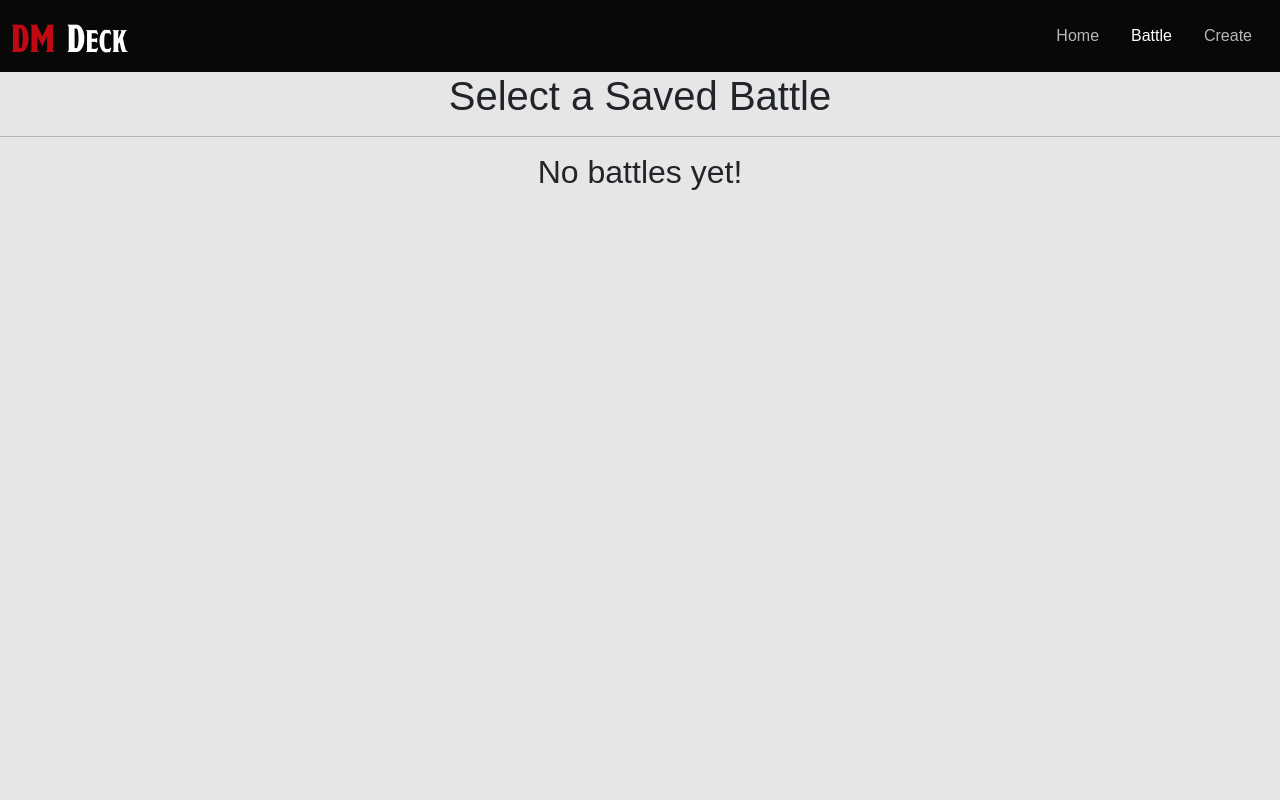
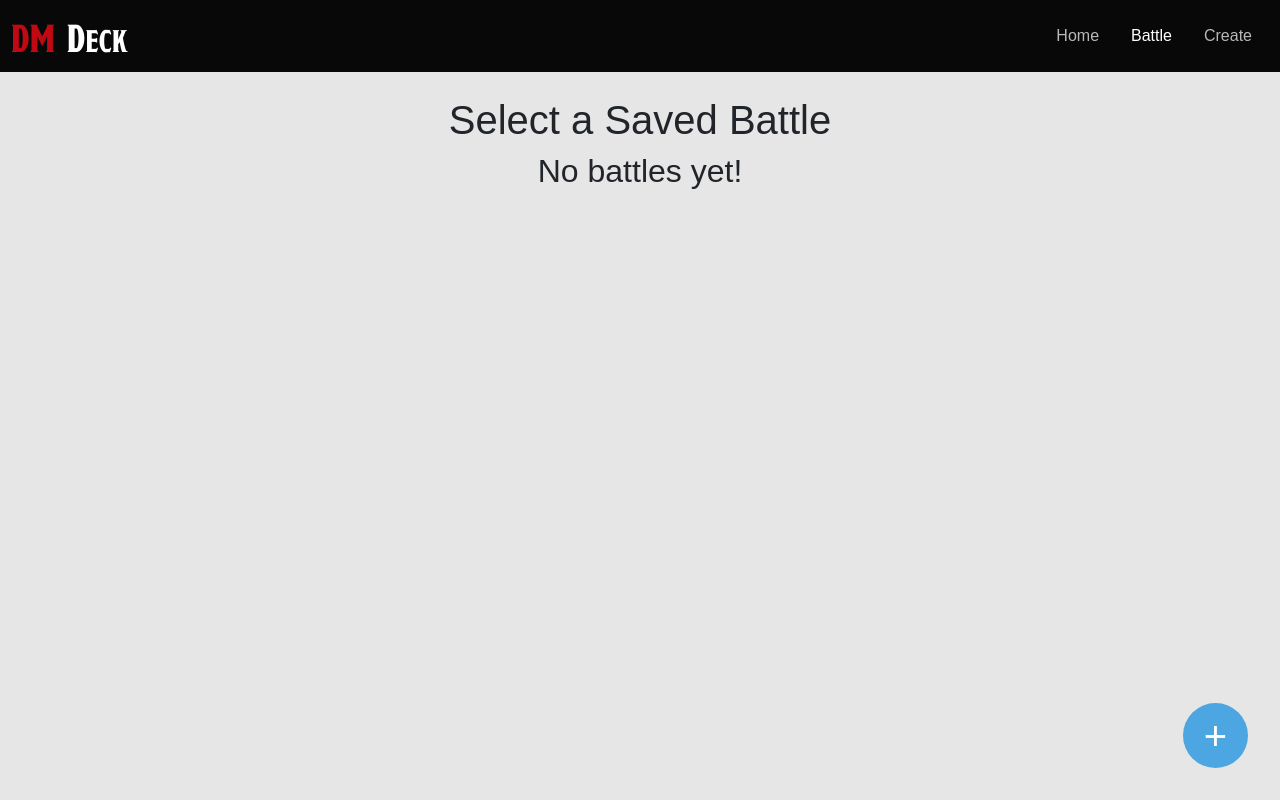
Before and after one commit to awidener3/dm-deck, a React (Create React App) app in the folder client/: page /battles in a window 1280 px wide. Built offline with nearby package versions, Linux system fonts and the light colour scheme; a web font is replaced by a local one.

Commit message:
Added create button at bottom of createbattle screen

```diff
--- a/client/src/components/BattleSelect/battleSelect.scss
+++ b/client/src/components/BattleSelect/battleSelect.scss
@@ -41,3 +41,36 @@
     }
   }
 }
+
+.create-btn-container {
+  position: fixed;
+  bottom: 2rem;
+  right: 2rem;
+  z-index: 2;
+  .create-btn {
+    width: 50px;
+    height: 50px;
+    font-size: 2.5rem;
+    border-radius: 100%;
+    background: rgb(76, 166, 226);
+    display: flex;
+    justify-content: center;
+    align-items: center;
+    color: white;
+    transition: transform 0.2s ease-in-out;
+    @media screen and (min-width: 1200px) {
+      width: 65px;
+      height: 65px;
+    }
+  }
+  .create-btn:hover {
+    transform: scale(1.1);
+  }
+}
+
+@media (min-width: 1400px) {
+  .create-btn {
+    width: 100px;
+    height: 100px;
+  }
+}
--- a/client/src/components/BattleSelect/index.jsx
+++ b/client/src/components/BattleSelect/index.jsx
@@ -29,9 +29,13 @@ const BattleSelect = () => {
 	};
 
 	return (
-		<div>
+		<div className="py-4">
 			<h1 className="text-center">Select a Saved Battle</h1>
-			<hr />
+			<div className="d-flex justify-content-center create-btn-container">
+				<Link to={'/create-battle'} className="create-btn">
+					&#43;
+				</Link>
+			</div>
 			<div className="container d-flex flex-wrap justify-content-center">
 				{battles.length > 0 ? (
 					battles.map((battle) => {
@@ -51,7 +55,7 @@ const BattleSelect = () => {
 										<Form>
 											<Form.Check
 												type="switch"
-												label="Auto-roll Initiative"
+												label="Auto-roll Initiative (not implemented)"
 												defaultChecked={true}
 											/>
 										</Form>
@@ -82,7 +86,9 @@ const BattleSelect = () => {
 						);
 					})
 				) : (
-					<h2 className="mx-auto">No battles yet!</h2>
+					<div>
+						<h2 className="mx-auto">No battles yet!</h2>
+					</div>
 				)}
 			</div>
 		</div>
```
